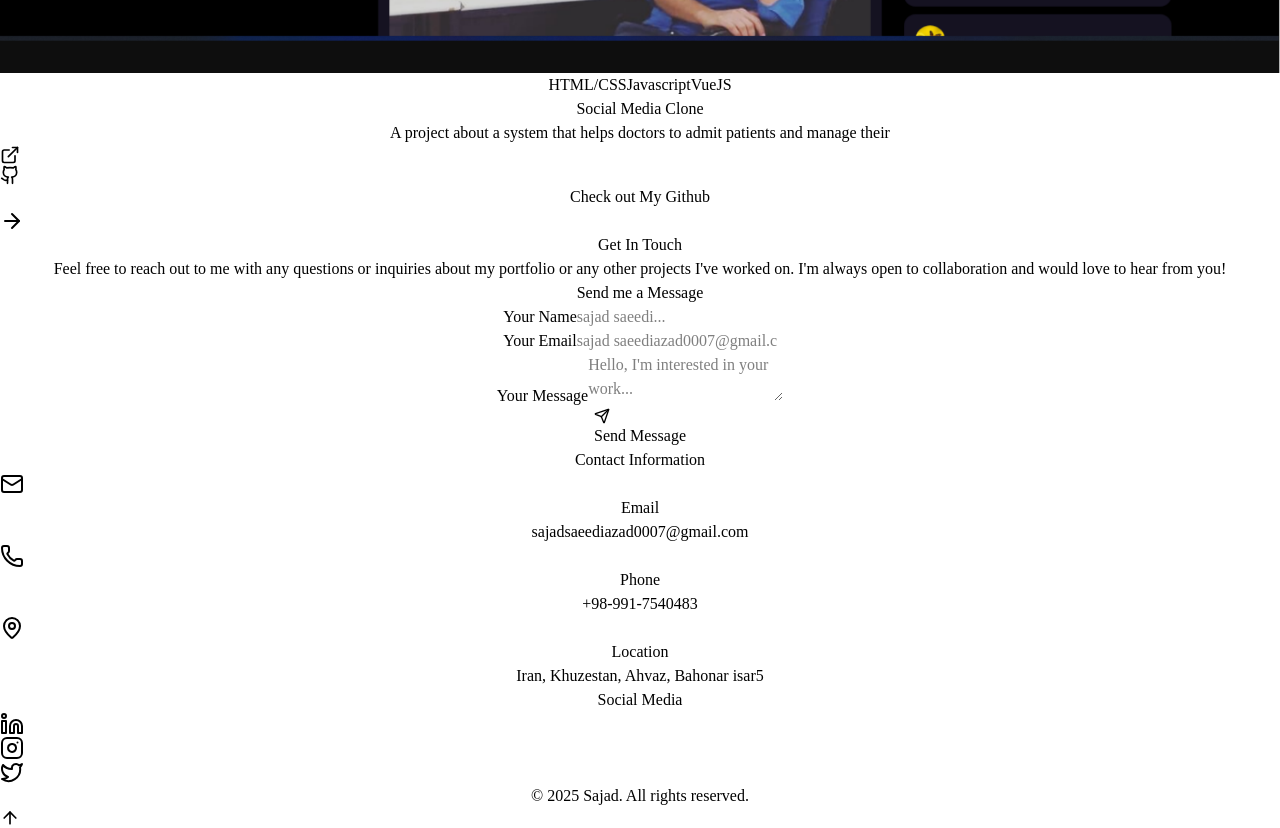
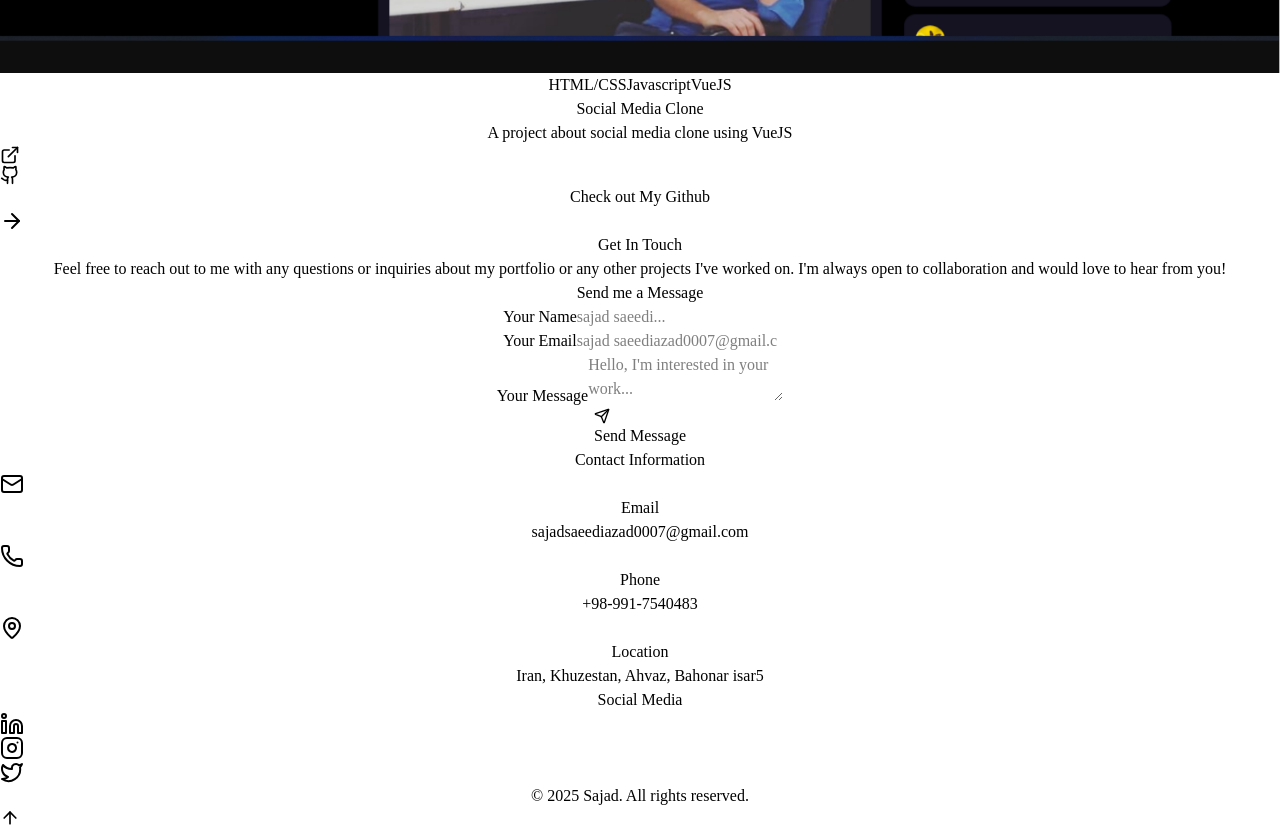
Before and after one commit to Sajadssa/NewPortfolio, a React (Vite) app in the folder vite-project/: page / in a window 1280 px wide. Shown: the part 6240-7068 px from the top of the page. Built offline with nearby package versions, Linux system fonts and the light colour scheme.

Commit message:
Changes in ProjectSection...

```diff
--- a/vite-project/src/components/ProjectSection.jsx
+++ b/vite-project/src/components/ProjectSection.jsx
@@ -64,7 +64,7 @@ const projects = [
 
         id: 6,
         title: "Social Media Clone",
-        description: "A project about a system that helps doctors to admit patients and manage their ",
+        description: "A project about social media clone using VueJS",
         image: social,
         tags: ["HTML/CSS", "Javascript", "VueJS"],
         link: "#",
--- a/vite-project/src/pages/Home.jsx
+++ b/vite-project/src/pages/Home.jsx
@@ -5,7 +5,6 @@ import { HeroSection } from "../components/Herosection";
 import { AboutSection } from "../components/AboutSection";
 import { SkillsSection } from "../components/SkillSection";
 import { ProjectSection } from "../components/ProjectSection";
-import { Contact } from "lucide-react";
 import { ContactSection } from './../components/ContactSection';
 import { FooterSection } from "../components/FooterSection";
 
```
